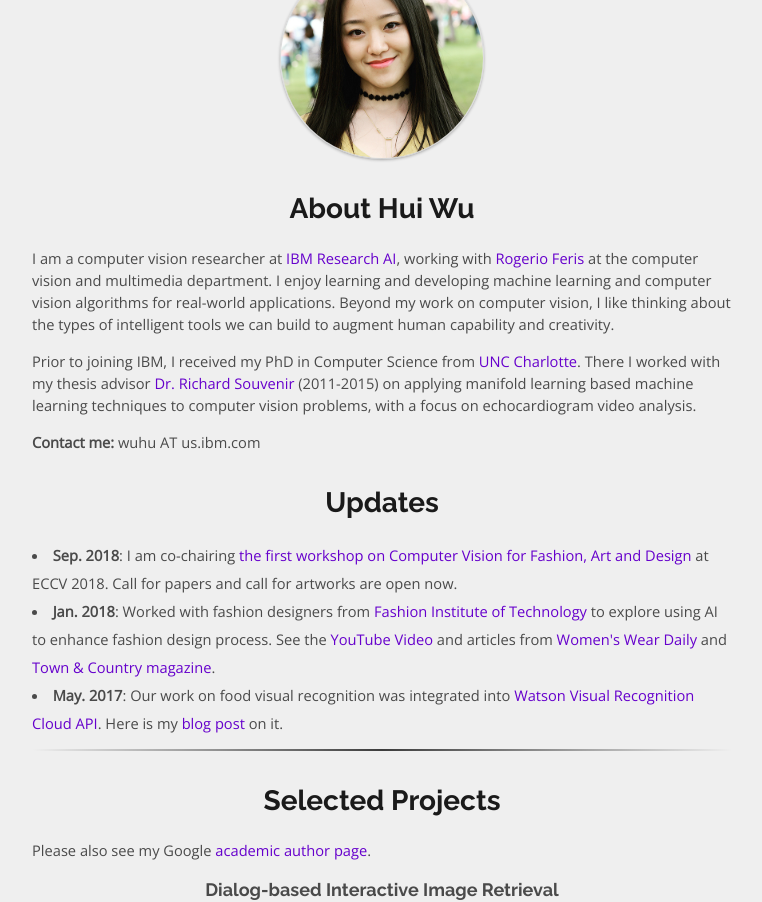
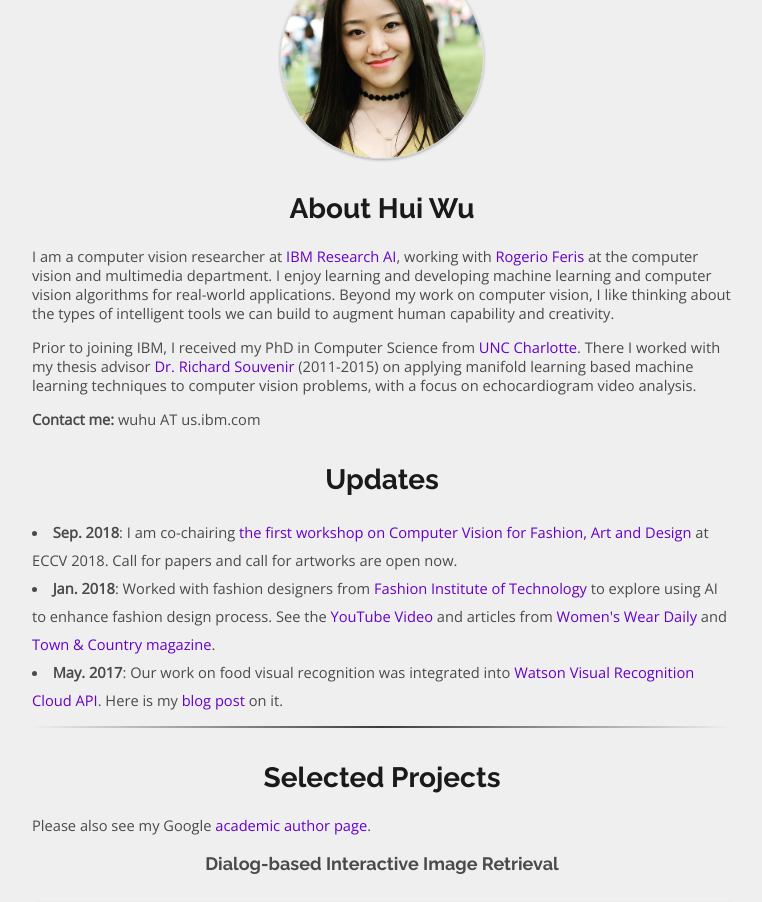
Before and after one commit to spacew/spacew.github.io, a Jekyll site: the page built from index.html, in a window 1280 px wide. Shown: the part 354-1256 px from the top of the page, without its empty margins (258-1020 px from the left). Built offline with Jekyll 4.4.1, drawn with Linux system fonts in a browser that asks for light colours; the list of posts is cut into pages by our own code.

Commit message:
Update ezora.scss

```diff
--- a/_sass/ezora.scss
+++ b/_sass/ezora.scss
@@ -81,7 +81,7 @@ h2, .pagination {
 
 p {
     margin-bottom: 15px;
-    line-height: 150%;
+    line-height: 130%;
 }
 
 /* Main Block */
```
